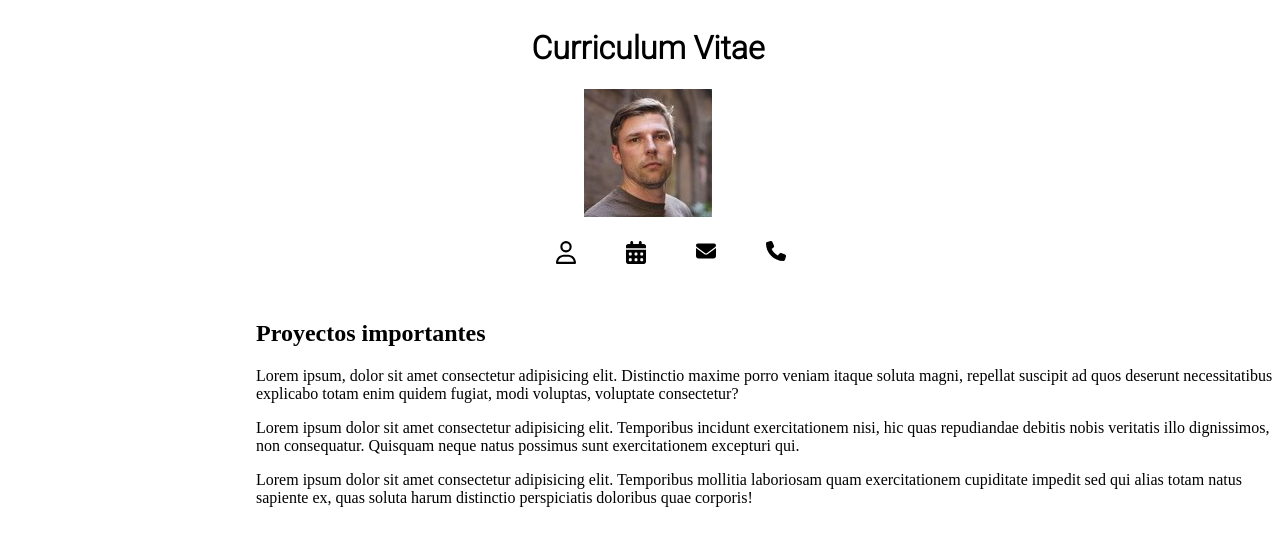
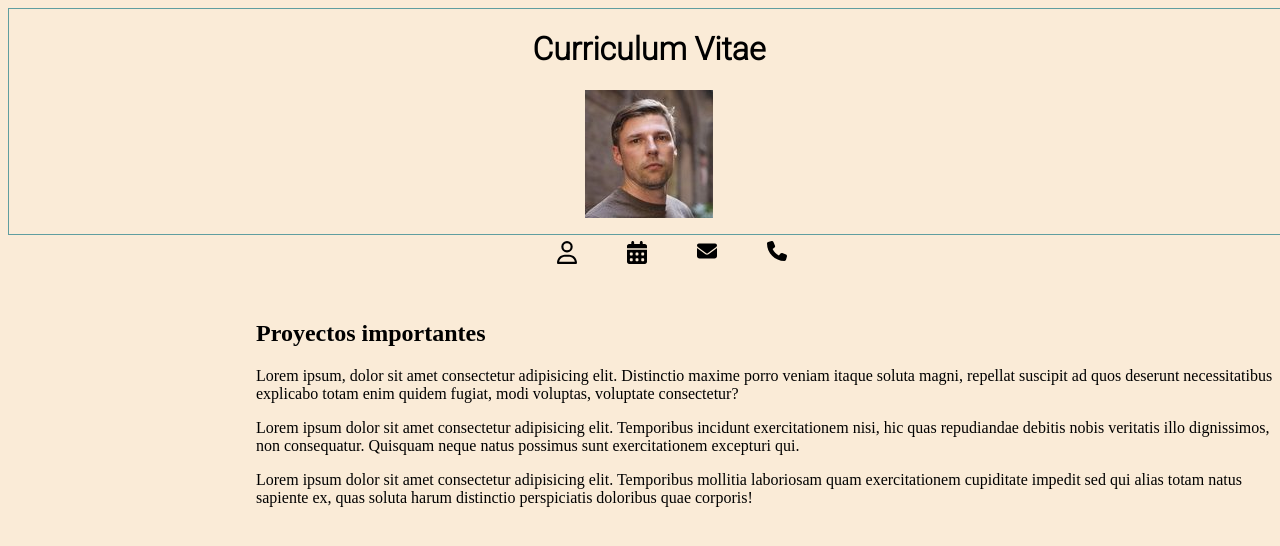
Before and after one commit to solzambrano/proyecto_cv, a plain HTML site: page index.html in a window 1280 px wide. Drawn offline with Linux system fonts and the light colour scheme.

Commit message:
añadiendo color

```diff
--- a/style.css
+++ b/style.css
@@ -2,6 +2,8 @@ body{
     width: 100%;
     display: flex;
     justify-content: center;
+    background-color: antiquewhite;
+        border: 1px solid cadetblue;
 }
 header p{
     display: flex;
```
